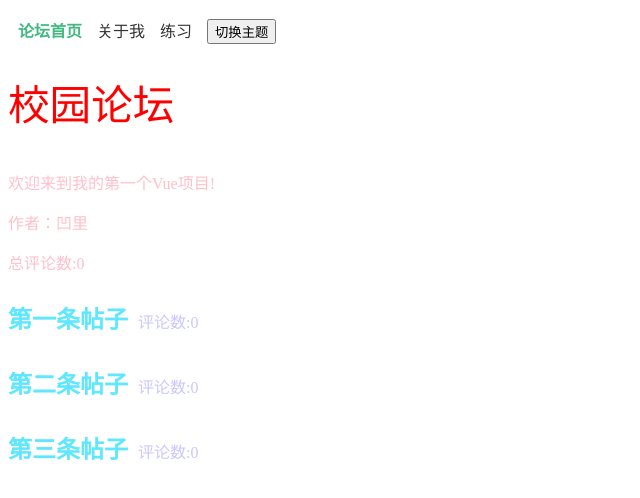
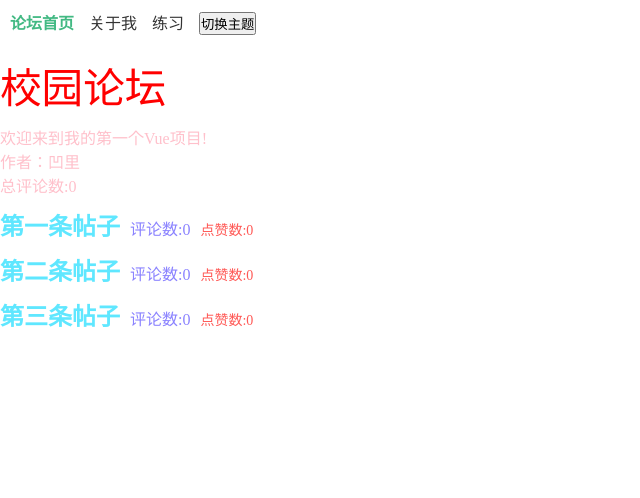
Before and after one commit to Aolith/forum-project, a Vue app: page / in a window 1280 px wide. Shown: the top 498 px of the page, without its empty margins (0-640 px from the left). Built offline with nearby package versions, Linux system fonts and the light colour scheme.

Commit message:
用Pinia完成论坛重构

```diff
--- a/src/App.vue
+++ b/src/App.vue
@@ -1,112 +1,25 @@
 <template>
-  <div :class="theme" style="min-height: 100vh;">
+  <div :class="themeStore.theme" style="min-height: 100vh;">
     <nav v-if="!$route.meta.hideNav">
       <router-link to="/">论坛首页</router-link>
       <router-link to="/about">关于我</router-link>
       <router-link to="/demo">练习</router-link>
-      <button @click="toggleTheme">切换主题</button>
+      <button @click="themeStore.toggleTheme">切换主题</button>
     </nav>
     <router-view />
   </div>
 </template>
 
 <script setup>
-import { ref, provide,watch } from 'vue'
-
-
-// 帖子数据
-const STORAGE_KEY = 'forum-posts'
-const saved = localStorage.getItem(STORAGE_KEY)//本地持久化
-const posts = ref(saved ? JSON.parse(saved) : [
-  { id: 1, title: '第一条帖子', content: '我终于要开始写论坛了！', likes: 0, comments: [] },
-  { id: 2, title: '第二条帖子', content: '有点激动呢！', likes: 0, comments: [] },
-  { id: 3, title: '第三条帖子', content: '我会加油！', likes: 0, comments: [] }
-])
-
-//添加watch
-watch(posts, (newPosts) => {
-  localStorage.setItem(STORAGE_KEY, JSON.stringify(newPosts))
-}, { deep: true })
-
-
-// 添加帖子的方法
-function addPost(content) {
-  posts.value.push({
-    id: Date.now(),
-    title:'新帖子',
-    content,
-    likes:0,
-    comments:[]
-  })
-}
-
-// 主题相关
-const theme = ref('light')
-function toggleTheme() {
-  theme.value = theme.value === 'light' ? 'dark' : 'light'
-}
-provide('theme', theme)
-provide('toggleTheme', toggleTheme)
-
-
-
-//删除帖子
-function deletePost(id){
-  posts.value=posts.value.filter(post=>post.id!==id)
-}
-
-//点赞帖子
-function likesCount(id){
-  const found = posts.value.find(post => post.id===id);
-  found.likes++
-}
-
-//编辑帖子
-function updatePosts(id,newContent){
-  const found = posts.value.find(post => post.id===id);
-  found.content=newContent
-}
-
-//提交评论
-function addComment(id,newComment){
-  const found = posts.value.find(post => post.id===id);
-  if(found){
-    found.comments.push({
-      comment:newComment,
-      time:Date.now(),
-      id: Date.now() + '-' + Math.random()
-    })
-  }
-}
-//删除评论
-function deleteComment(id,comtId){
-  const found = posts.value.find(post => post.id===id)
-  if(found){
-    found.comments=found.comments.filter(comments=>comments.id!==comtId)
-  }else{
-    console.warn
-  }
-}
-//保存编辑评论
-function saveComment(id,commentText,comtId){
-  const post = posts.value.find(p => p.id===id)
-  if(!post)return
-  const comment=post.comments.find(c=>c.id===comtId)
-  if(comment){
-    comment.comment=commentText
-  }
-}
-provide('posts', posts)
-provide('addPost', addPost)
-provide('deletePost', deletePost)   // 注意函数名
-provide('likesCount', likesCount)
-provide('updatePosts', updatePosts)
-provide('addComment',addComment)
-provide('deleteComment',deleteComment)
-provide('saveComment',saveComment)
+import { useThemeStore } from '@/stores/theme'
+const themeStore=useThemeStore()
 </script>
 
 <style>
+* {
+  margin: 0;
+  padding: 0;
+}
 #app, .light, .dark {  /* 假设你的根 div 有这些类 */
   min-height: 100vh;    /* 视口高度的 100% */
 }
--- a/src/components/HelloWorld.vue
+++ b/src/components/HelloWorld.vue
@@ -1,9 +1,12 @@
 <script setup>
-import { inject,computed } from 'vue'
-const posts=inject('posts')
+import { computed } from 'vue'
+import { usePostsStore } from '@/stores/post'
+const postsStore=usePostsStore()
+const posts=postsStore.posts
 const totalComments = computed(() => {
-  return posts.value.reduce((sum, post) => sum + post.comments.length, 0)
+  return posts.reduce((sum, post) => sum + post.comments.length, 0)
 })
+
 </script>
 
 <template>
@@ -16,6 +19,7 @@ const totalComments = computed(() => {
         <router-link :to="'/post/'+post.id" class="post-link">
         <h2 >{{ post.title }}</h2>
         <p>评论数:{{ post.comments.length }}</p>
+        <p class="likes">点赞数:{{ post.likes}}</p>
         </router-link>
     </div>
   </div>
@@ -47,6 +51,10 @@ p {
 .post p {
   margin-left: 10px;
   display: inline;
-  color: rgb(203, 199, 255);
+  color: rgb(139, 131, 255);
+}
+.post .likes {
+  font-size: 14px;
+  color: rgb(255, 89, 86);
 }
 </style>
--- a/src/components/PostDetail.vue
+++ b/src/components/PostDetail.vue
@@ -2,12 +2,13 @@
 import CommentForm from './CommentForm.vue'
 import CommentList from './CommentList.vue'
 import LikeButton from './LikeButton.vue';
-  import { inject,computed,watch,ref} from 'vue';
+  import { computed,watch,ref} from 'vue';
   import { useRoute,useRouter } from 'vue-router';
+  import { usePostsStore } from '@/stores/post'
+  const postsStore=usePostsStore()
   const route=useRoute()
   const router=useRouter()
-  const posts=inject('posts')
-  const post = computed(() => posts.value.find(p => p.id === Number(route.params.id)))
+  const post = computed(() => postsStore.posts.find(p => p.id === Number(route.params.id)))
   function goHome() {
     router.push('/')
   }
@@ -19,12 +20,12 @@ import LikeButton from './LikeButton.vue';
   console.log("热门帖子!")
 },{immediate:true})
   //
-  const deletePost = inject('deletePost')
-  const likesCount = inject('likesCount')
-  const updatePosts = inject('updatePosts')
-  const addComment=inject('addComment')
-  const deleteComment=inject('deleteComment')
-  const saveComment=inject('saveComment')
+  const deletePost = postsStore.deletePost
+  const likesCount = postsStore.likesCount
+  const updatePosts = postsStore.updatePosts
+  const addComment=postsStore.addComment
+  const deleteComment=postsStore.deleteComment
+  const saveComment=postsStore.saveComment
 //删除帖子
   function deletes(postId){
     if(confirm("确定要删除吗？")){
--- a/src/components/about.vue
+++ b/src/components/about.vue
@@ -1,14 +1,15 @@
 <script setup>
-import { ref ,inject} from 'vue'
-const addPost=inject('addPost')
-// 定义要触发的事件
+import { ref } from 'vue'
+
+import { usePostsStore } from '@/stores/post'
+const postsStore=usePostsStore()
 
 const content = ref('')
 
 function submit() {
   if (content.value.trim()) {
     // 触发 addPost 事件，把输入内容传出去
-    addPost(content.value)
+    postsStore.addPost(content.value)
     content.value = '' // 清空输入框
   } else {
     alert('内容不能为空')
--- /dev/null
+++ b/src/stores/post.js
@@ -0,0 +1,85 @@
+import { defineStore } from "pinia";
+import { ref,watch } from "vue";
+
+export const usePostsStore = defineStore('post', () => {
+  const STORAGE_KEY = 'forum-posts'
+  const defaultPosts = [
+  { id: 1, title: '第一条帖子', content: '我终于要开始写论坛了！', likes: 0, comments: [] },
+  { id: 2, title: '第二条帖子', content: '有点激动呢！', likes: 0, comments: [] },
+  { id: 3, title: '第三条帖子', content: '我会加油！', likes: 0, comments: [] }
+  ]
+
+  let saved = null
+  try {
+   saved = JSON.parse(localStorage.getItem(STORAGE_KEY))
+  } catch (e) {
+    console.warn('Failed to parse posts from localStorage', e)
+  }
+  const posts = ref(saved || defaultPosts) //帖子数据
+
+  //添加watch
+  watch(posts, (newPosts) => {
+    localStorage.setItem(STORAGE_KEY, JSON.stringify(newPosts))
+  }, { deep: true })
+
+
+  // 添加帖子的方法
+  function addPost(content) {
+    posts.value.push({
+    id: Date.now(),
+    title:'新帖子',
+    content,
+    likes:0,
+    comments:[]
+    })
+  }
+
+  //删除帖子
+function deletePost(id){
+  posts.value=posts.value.filter(post=>post.id!==id)
+}
+
+//点赞帖子
+function likesCount(id){
+  const found = posts.value.find(post => post.id===id);
+  found.likes++
+}
+
+//编辑帖子
+function updatePosts(id,newContent){
+  const found = posts.value.find(post => post.id===id);
+  found.content=newContent
+}
+
+//提交评论
+function addComment(id,newComment){
+  const found = posts.value.find(post => post.id===id);
+  if(found){
+    found.comments.push({
+      comment:newComment,
+      time:Date.now(),
+      id: Date.now() + '-' + Math.random()
+    })
+  }
+}
+//删除评论
+function deleteComment(id,comtId){
+  const found = posts.value.find(post => post.id===id)
+  if(found){
+    found.comments=found.comments.filter(comments=>comments.id!==comtId)
+  }else{
+    console.warn
+  }
+}
+//保存编辑评论
+function saveComment(id,commentText,comtId){
+  const post = posts.value.find(p => p.id===id)
+  if(!post)return
+  const comment=post.comments.find(c=>c.id===comtId)
+  if(comment){
+    comment.comment=commentText
+  }
+}
+
+  return { posts,addPost,deletePost,likesCount,updatePosts,addComment,deleteComment,saveComment }
+})
--- /dev/null
+++ b/src/stores/theme.js
@@ -0,0 +1,17 @@
+import { ref } from "vue";
+import { defineStore } from "pinia";
+
+export const useThemeStore=defineStore('theme',()=>{
+//主题转换
+  const STORAGE_KEY = 'forum-theme'
+  const saved = localStorage.getItem(STORAGE_KEY)//本地持久化
+
+  const theme = ref(saved || 'light')
+
+  function toggleTheme() {
+    theme.value = theme.value === 'light' ? 'dark' : 'light'
+    localStorage.setItem(STORAGE_KEY, theme.value)
+  }
+
+  return {theme,toggleTheme}
+})
```
